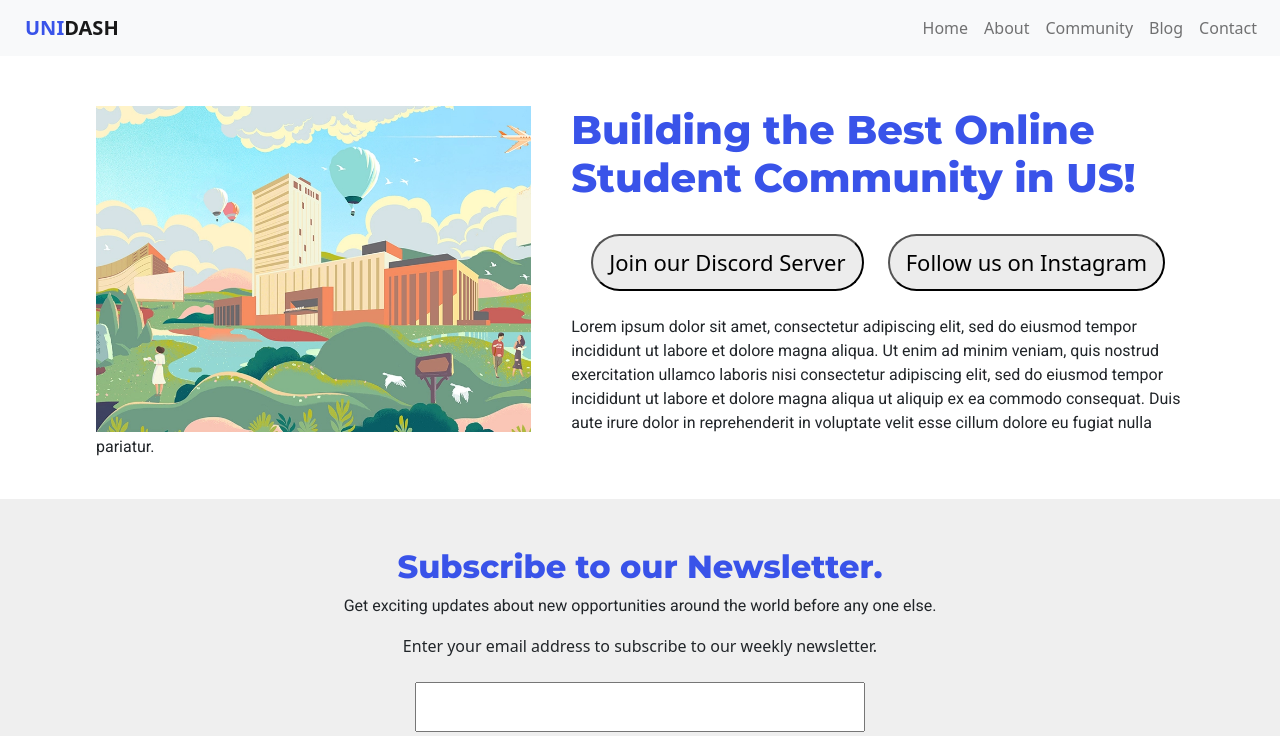
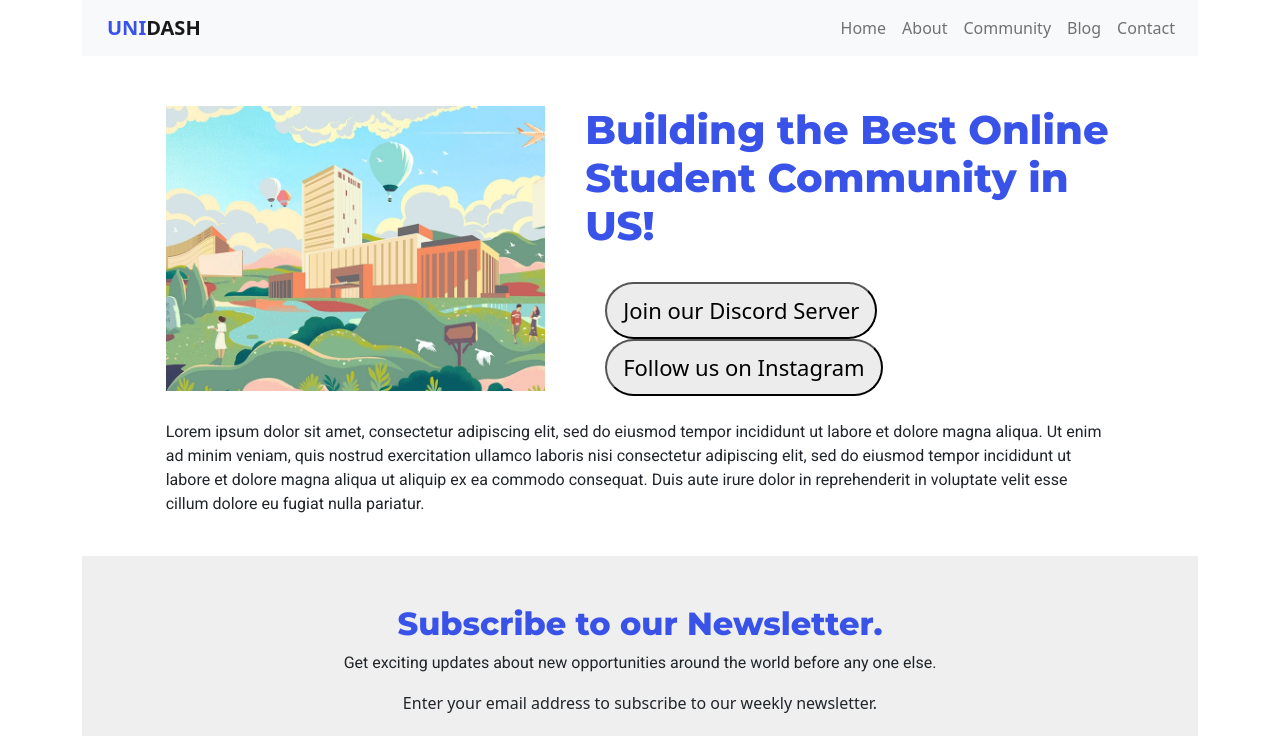
Before and after one commit to sxnnytripathi/unimuni, a plain HTML site: page index.html in a window 1280 px wide. Shown: the top 736 px of the page. Drawn offline with nearby package versions, Linux system fonts and the light colour scheme; a web font is replaced by a local one.

Commit message:
Update index.html

```diff
--- a/index.html
+++ b/index.html
@@ -3,6 +3,7 @@
 
 <head>
   <meta charset="utf-8">
+  <meta name="viewport" content="width=device-width, initial-scale=1.0">
   <title>Home | Unidash</title>
   <link rel="stylesheet" href="css/styles.css">
   <link href="https://cdn.jsdelivr.net/npm/bootstrap@5.2.0/dist/css/bootstrap.min.css" rel="stylesheet" integrity="sha384-gH2yIJqKdNHPEq0n4Mqa/HGKIhSkIHeL5AyhkYV8i59U5AR6csBvApHHNl/vI1Bx" crossorigin="anonymous">
@@ -19,6 +20,7 @@
 </head>
 
 <body>
+<div class="container">
 
   <section id="title">
 
@@ -144,6 +146,7 @@
 		<br>
 
 </div>
+</div>
 
 </section>
 
```
